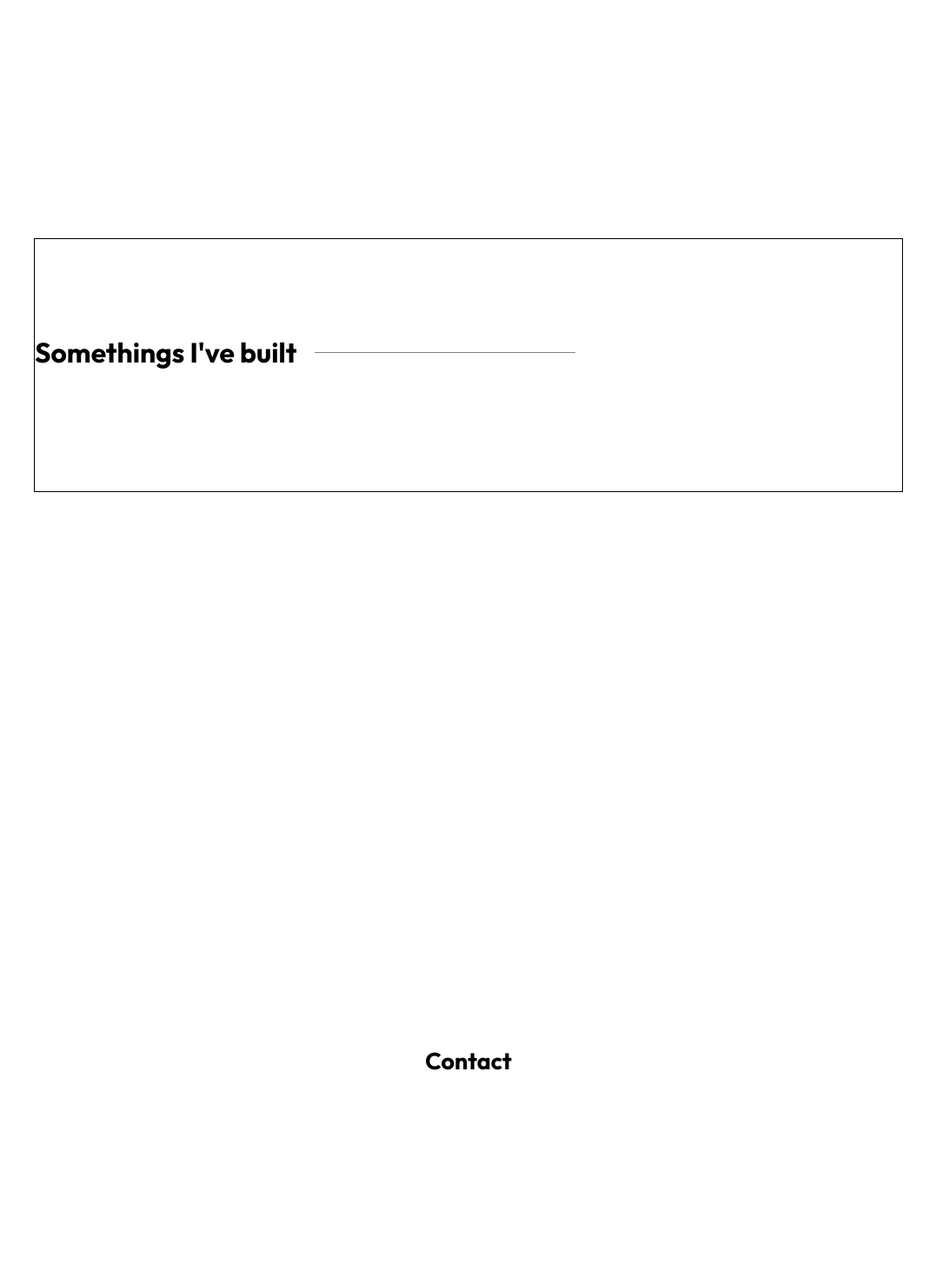
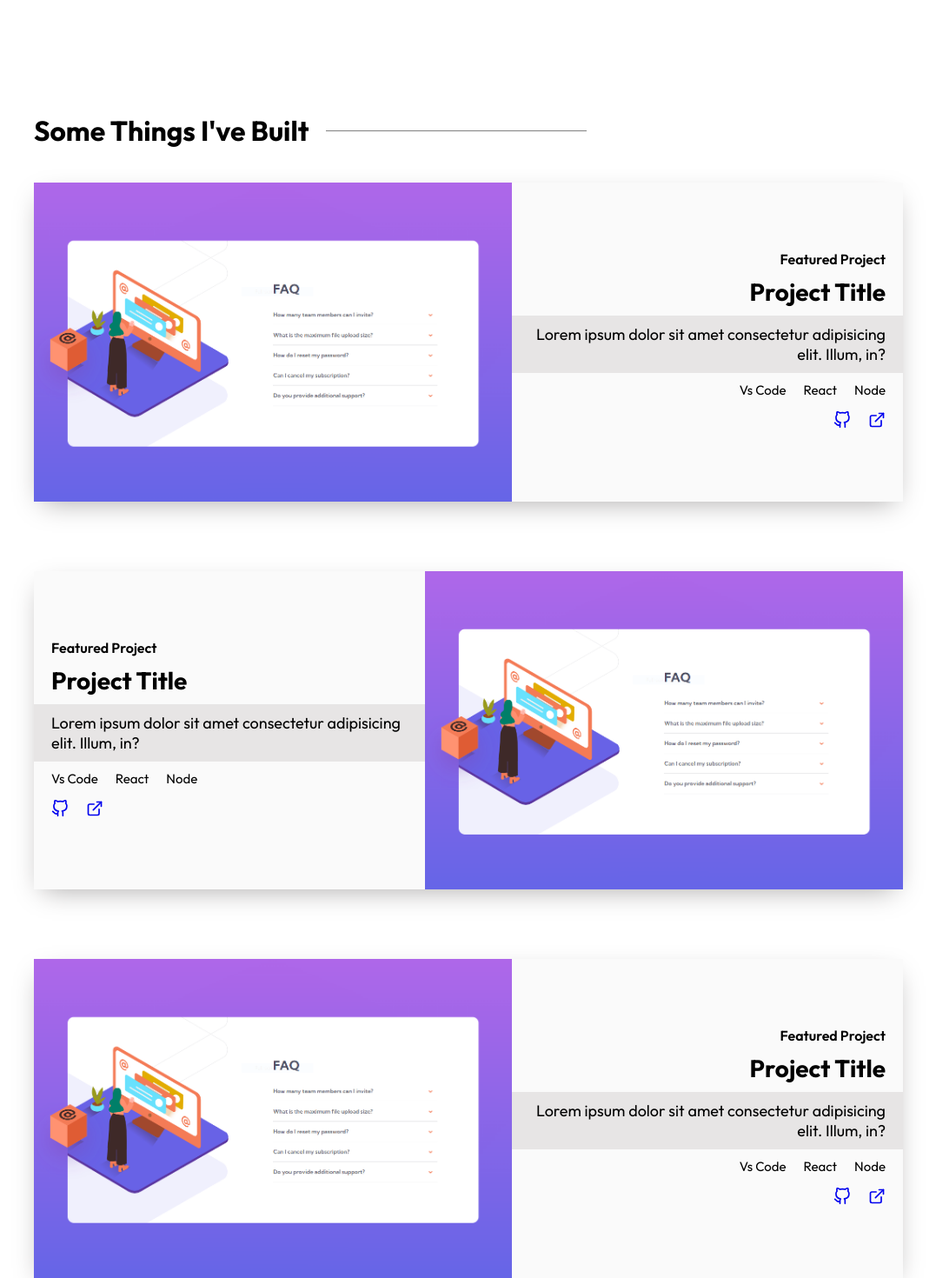
Before and after one commit to nuelobeto/portfolio, a React (Create React App) app: page / in a window 1280 px wide. Shown: the part 1580-3050 px from the top of the page at 87% size, without its empty margins (101-1178 px from the left). Built offline with nearby package versions, Linux system fonts and the light colour scheme.

Commit message:
created projects page

```diff
--- a/src/components/Projects/Projects.css
+++ b/src/components/Projects/Projects.css
@@ -9,7 +9,7 @@
 .projects_content {
   width: 80%;
   max-width: 1000px;
-  border: 1px solid black;
+  /* border: 1px solid black; */
 }
 
 .projects_content h2 {
@@ -21,3 +21,149 @@
   font-size: clamp(26px, 5vw, 1.77em);
   white-space: nowrap;
 }
+
+.project {
+  width: 100%;
+  display: flex;
+  box-shadow: 0 10px 30px -10px rgb(168, 166, 166);
+  margin-bottom: 80px;
+}
+
+.project:nth-child(even) {
+  flex-direction: row-reverse;
+}
+
+.project:nth-child(even) .project_content {
+  text-align: left;
+}
+
+.project:nth-child(even) .featured_project {
+  padding: 0 0 0 20px;
+}
+
+.project:nth-child(even) .project_title {
+  padding: 0 0 0 20px;
+}
+
+.project:nth-child(even) .project_description {
+  padding: 10px 10px 10px 20px;
+}
+
+.project:nth-child(even) .tags {
+  justify-content: flex-start;
+}
+
+.project_img {
+  width: 55%;
+  margin: 0;
+}
+
+.project_img img {
+  width: 100%;
+  display: block;
+}
+
+.project_content {
+  width: 45%;
+  text-align: right;
+  display: flex;
+  flex-direction: column;
+  justify-content: center;
+  font-size: 1rem;
+  background-color: rgb(250, 250, 250);
+}
+
+.featured_project {
+  margin: 0px 0px 10px;
+  padding: 0 20px 0 0;
+  font-size: 16px;
+  font-weight: 600;
+}
+
+.project_title {
+  font-size: 1.55em;
+  margin: 0px 0px 10px;
+  padding: 0 20px 0 0;
+}
+
+.project_description {
+  background-color: rgb(231, 229, 229);
+  padding: 10px 20px 10px 10px;
+  font-size: 1em;
+  margin: 0 0 10px;
+}
+
+.tags {
+  display: flex;
+  justify-content: flex-end;
+  align-items: center;
+  margin: 0px 0px 15px;
+  font-size: 15px;
+  flex-wrap: wrap;
+  padding: 0 20px 0 0;
+}
+
+.tags li {
+  margin: 0 0 0 20px;
+}
+
+.links {
+  padding: 0 20px 0 0;
+}
+
+.links a {
+  margin: 0 0 0 20px;
+}
+
+.links a svg {
+  width: 20px;
+  height: 20px;
+}
+
+@media (max-width: 1191px) {
+  .project_description {
+    font-size: 0.94em;
+  }
+}
+
+@media (max-width: 1191px) {
+  .project_description {
+    font-size: 0.94em;
+  }
+}
+
+@media (max-width: 975px) {
+  .project_content {
+    font-size: 0.94rem;
+  }
+}
+
+@media (max-width: 952px) {
+  .project {
+    flex-direction: column;
+    max-width: 500px;
+    margin: 0 auto;
+  }
+
+  .project_img {
+    width: 100%;
+  }
+
+  .project_content {
+    width: 100%;
+    padding: 20px;
+    text-align: left;
+  }
+
+  .tags {
+    justify-content: flex-start;
+  }
+
+  .tags li {
+    margin: 0 20px 0 0;
+  }
+
+  .links a {
+    margin: 0 20px 0 0;
+  }
+}
--- a/src/components/Projects/Projects.jsx
+++ b/src/components/Projects/Projects.jsx
@@ -1,10 +1,103 @@
 import "./Projects.css";
+import { FiGithub, FiExternalLink } from "react-icons/fi";
+import project1 from "./project1.png";
 
 function Projects() {
   return (
     <section className="projects" id="projects">
       <div className="projects_content section">
-        <h2 className="section_heading">Somethings I've built</h2>
+        <h2 className="section_heading">Some Things I've Built</h2>
+        <ul className="projects_list">
+          <li className="project">
+            <div className="project_img">
+              <a href="projectlink">
+                <img src={project1} alt="" />
+              </a>
+            </div>
+
+            <div className="project_content">
+              <p className="featured_project">Featured Project</p>
+              <h3 className="project_title">Project Title</h3>
+              <p className="project_description">
+                Lorem ipsum dolor sit amet consectetur adipisicing elit. Illum,
+                in?
+              </p>
+              <ul className="tags">
+                <li>Vs Code</li>
+                <li>React</li>
+                <li>Node</li>
+              </ul>
+              <div className="links">
+                <a href="github">
+                  <FiGithub />
+                </a>
+                <a href="projectlink">
+                  <FiExternalLink />
+                </a>
+              </div>
+            </div>
+          </li>
+
+          <li className="project">
+            <div className="project_img">
+              <a href="projectlink">
+                <img src={project1} alt="" />
+              </a>
+            </div>
+
+            <div className="project_content">
+              <p className="featured_project">Featured Project</p>
+              <h3 className="project_title">Project Title</h3>
+              <p className="project_description">
+                Lorem ipsum dolor sit amet consectetur adipisicing elit. Illum,
+                in?
+              </p>
+              <ul className="tags">
+                <li>Vs Code</li>
+                <li>React</li>
+                <li>Node</li>
+              </ul>
+              <div className="links">
+                <a href="github">
+                  <FiGithub />
+                </a>
+                <a href="projectlink">
+                  <FiExternalLink />
+                </a>
+              </div>
+            </div>
+          </li>
+
+          <li className="project">
+            <div className="project_img">
+              <a href="projectlink">
+                <img src={project1} alt="" />
+              </a>
+            </div>
+
+            <div className="project_content">
+              <p className="featured_project">Featured Project</p>
+              <h3 className="project_title">Project Title</h3>
+              <p className="project_description">
+                Lorem ipsum dolor sit amet consectetur adipisicing elit. Illum,
+                in?
+              </p>
+              <ul className="tags">
+                <li>Vs Code</li>
+                <li>React</li>
+                <li>Node</li>
+              </ul>
+              <div className="links">
+                <a href="github">
+                  <FiGithub />
+                </a>
+                <a href="projectlink">
+                  <FiExternalLink />
+                </a>
+              </div>
+            </div>
+          </li>
+        </ul>
       </div>
     </section>
   );
```
Also changed, not shown: src/components/Projects/project1.png (added), src/components/Projects/project2.png (added).
